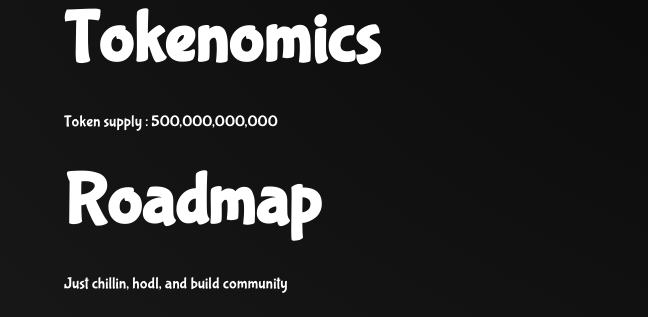
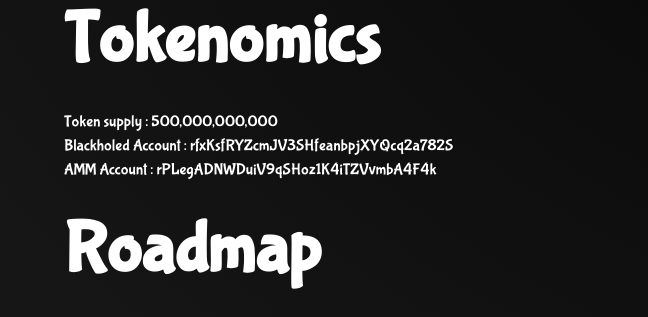
Before and after one commit to liamnibble2020/memecoin-nib, a website: page docs/index.html in a window 1280 px wide. Shown: the part 1122-1439 px from the top of the page, 0-648 px from the left. Drawn offline with nearby package versions, Linux system fonts and the light colour scheme; grey boxes are pictures that could not be loaded.

Commit message:
feat: update added amm and blackholed acct

```diff
--- a/docs/index.html
+++ b/docs/index.html
@@ -118,7 +118,9 @@
             <h1>Tokenomics</h1>
           </div>
           <p class="flex items-center hover:text-blue-700 hover:underline">
-            Token supply : 500,000,000,000
+            Token supply : 500,000,000,000 <br />
+            Blackholed Account : rfxKsfRYZcmJV3SHfeanbpjXYQcq2a782S <br />
+            AMM Account : rPLegADNWDuiV9qSHoz1K4iTZVvmbA4F4k
           </p>
           <div class="text-7xl font-bold leading-tight">
             <h1>Roadmap</h1>
```
